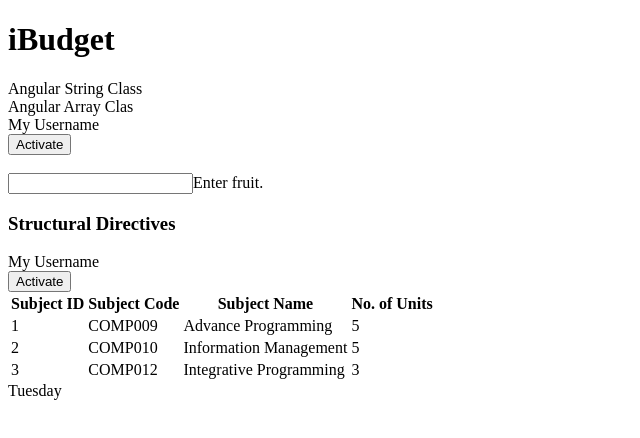
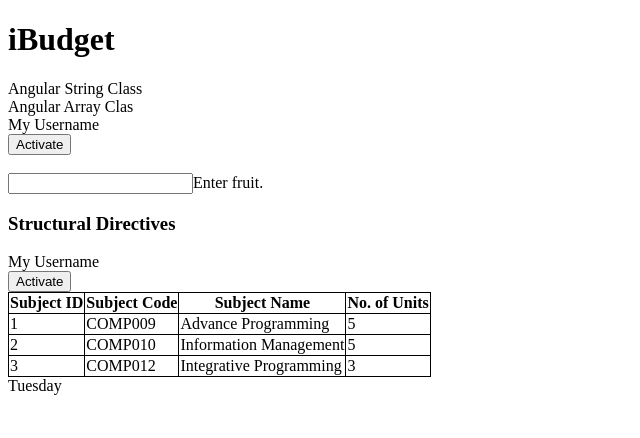
Before and after one commit to delima-justine/my_app, an Angular app: page / in a window 1280 px wide. Shown: the top 438 px of the page, without its empty margins (0-640 px from the left). Built offline with nearby package versions, Linux system fonts and the light colour scheme.

Commit message:
add border to structural table.

```diff
--- a/src/app/app.css
+++ b/src/app/app.css
@@ -1,3 +1,8 @@
 .active {
   background-color: yellow;
 }
+
+.table-class, th, td {
+  border: 1px solid black;
+  border-collapse: collapse;
+}
--- a/src/app/app.html
+++ b/src/app/app.html
@@ -42,7 +42,7 @@
 <button (click)="isActive.set(true)" *ngIf="!isActive()">Activate</button>
 
 <!-- Table -->
-<table>
+<table [ngClass]="tableClass()">
   <thead>
     <th>Subject ID</th>
     <th>Subject Code</th>
--- a/src/app/app.ts
+++ b/src/app/app.ts
@@ -20,6 +20,7 @@ export class App {
   // Class Properties
   protected readonly title = signal('my_app');
   myClass = signal('my-class');
+  tableClass = signal('table-class');
   myClasses = signal(['first', 'second']);
   isActive = signal(false);
   fruit = signal('');
```
